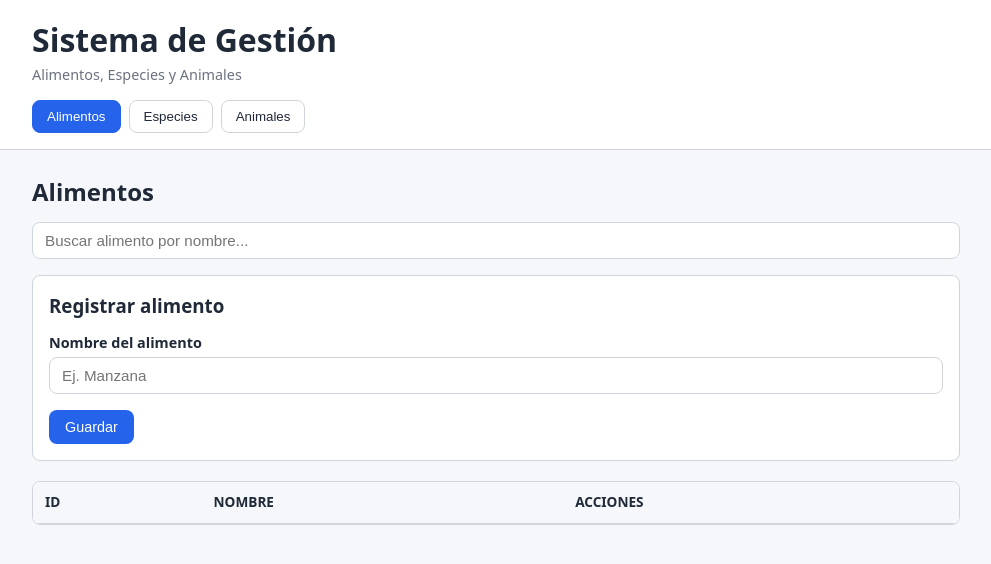
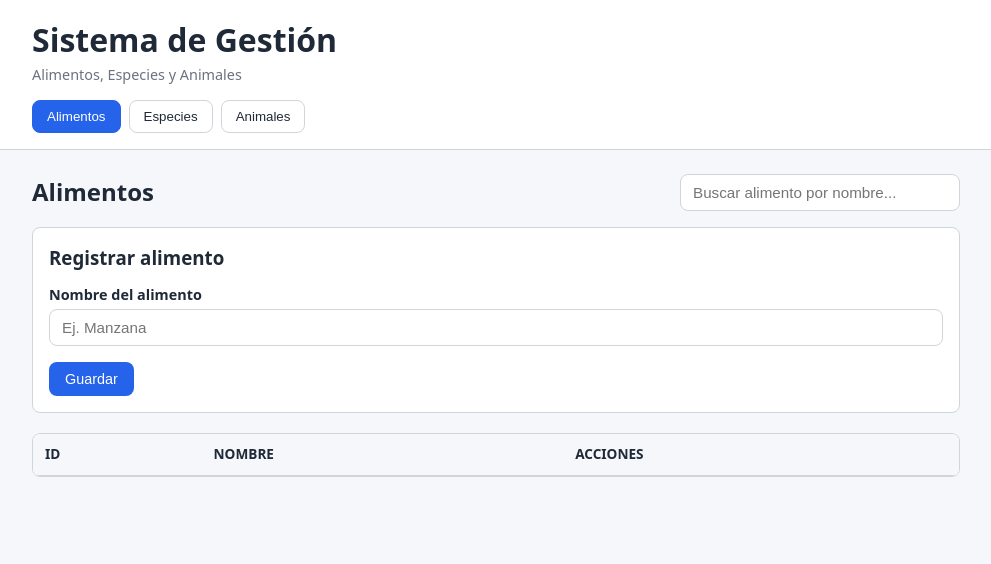
Before and after one commit to iumoni/proyecto-final-frontend, a plain HTML site: page index.html in a window 1280 px wide. Shown: the whole page, without its empty margins (144-1135 px from the left). Drawn offline with Linux system fonts and the light colour scheme.

Commit message:
agregar media query para escritorio en styles.css

```diff
--- a/css/styles.css
+++ b/css/styles.css
@@ -214,3 +214,15 @@ body {
   color: #166534;
   background-color: #f0fdf4;
 }
+
+@media (min-width: 768px) {
+  .panel-header {
+    flex-direction: row;
+    align-items: center;
+    justify-content: space-between;
+  }
+
+  .search-input {
+    max-width: 280px;
+  }
+}
```
